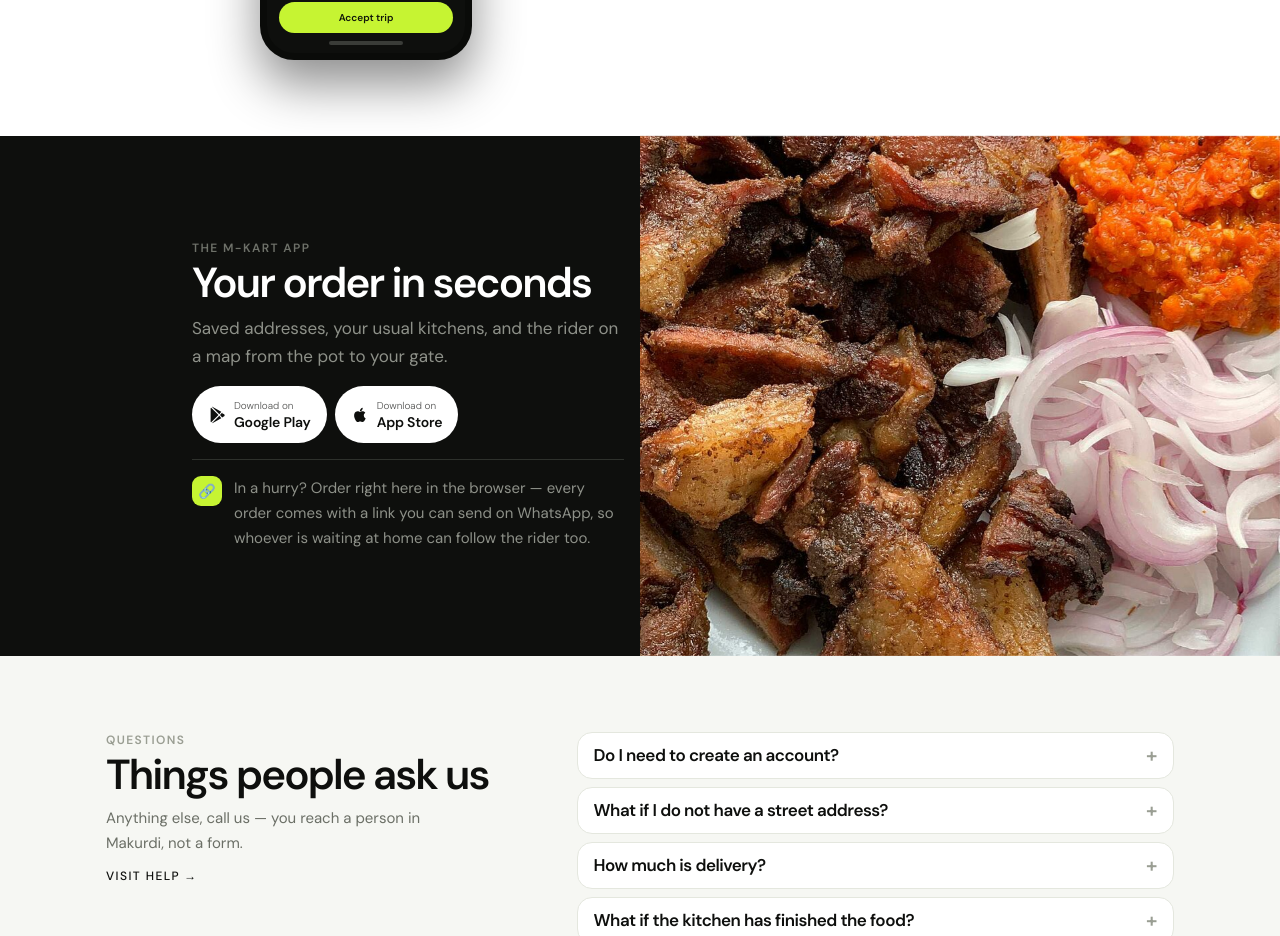
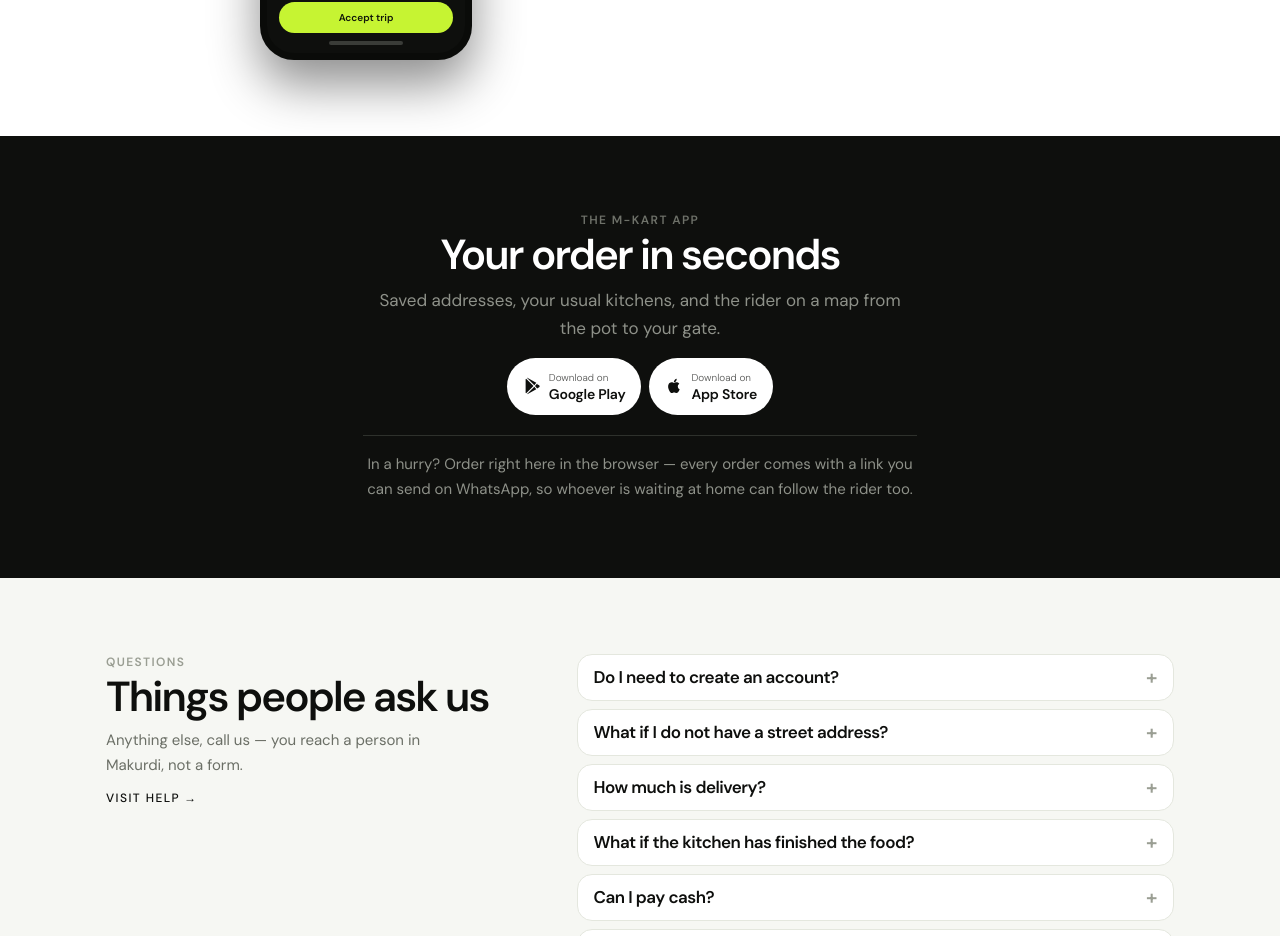
Before and after one commit to EmmanuelOchaje/m-kart-web, a Next.js app: page / in a window 1280 px wide. Shown: the part 4509-5445 px from the top of the page. Built offline with nearby package versions, Linux system fonts and the light colour scheme.

Commit message:
Drop the photograph from the app download section
Goes full width and centred instead of a two-column split — half a grid with
one empty side would just read as a missing image.

```diff
--- a/app/page.tsx
+++ b/app/page.tsx
@@ -287,50 +287,30 @@
         </div>
       </section>
 
-      {/* App CTA: colour panel against a photograph, the way chowdeck.com
-          splits its download band. */}
-      <section className="grid md:grid-cols-2">
-        <Screen mode="dark" className="px-screen-x flex items-center py-xxl md:py-section">
-          <div className="mx-auto w-full max-w-[34rem] md:mr-0 md:ml-auto md:max-w-[27rem]">
+      {/* App CTA. Full width and centred now the photograph is gone — a half
+          grid with one empty side would just read as a missing image. */}
+      <Screen mode="dark">
+        <div className="px-screen-x mx-auto max-w-[1100px] py-xxl text-center md:py-section">
           <p className="text-eyebrow text-text-tertiary uppercase">
             The M-Kart app
           </p>
           <h2 className="text-section-small md:text-section mt-xs">
             Your order in seconds
           </h2>
-            <p className="text-lede text-text-secondary mt-sm">
-              Saved addresses, your usual kitchens, and the rider on a map from
-              the pot to your gate.
+          <p className="text-lede text-text-secondary mx-auto mt-sm max-w-[46ch]">
+            Saved addresses, your usual kitchens, and the rider on a map from the
+            pot to your gate.
           </p>
 
-            <StoreButtons className="mt-lg" />
+          <StoreButtons className="mt-lg justify-center" />
 
-            <div className="border-border mt-lg gap-md flex items-start border-t pt-lg">
-              <span
-                aria-hidden
-                className="bg-accent text-on-accent grid size-[30px] shrink-0 place-items-center rounded-[9px] text-sm"
-              >
-                🔗
-              </span>
-              <p className="text-site-body text-text-secondary">
-                In a hurry? Order right here in the browser — every order comes
-                with a link you can send on WhatsApp, so whoever is waiting at
-                home can follow the rider too.
+          <p className="text-site-body text-text-secondary border-border mx-auto mt-xl max-w-[54ch] border-t pt-lg">
+            In a hurry? Order right here in the browser — every order comes with a
+            link you can send on WhatsApp, so whoever is waiting at home can
+            follow the rider too.
           </p>
         </div>
-          </div>
       </Screen>
-
-        <div className="relative min-h-[320px] md:min-h-[520px]">
-          <Image
-            src="/food/modern-market-suya.jpg"
-            alt="Suya from Modern Market Suya"
-            fill
-            sizes="(max-width: 768px) 100vw, 50vw"
-            className="object-cover"
-          />
-        </div>
-      </section>
 
       {/* Heading beside the list, not above it — full-width rows put the
           question and its toggle a screen apart. */}
```
Lines whose indentation alone changed are shown as unchanged.
